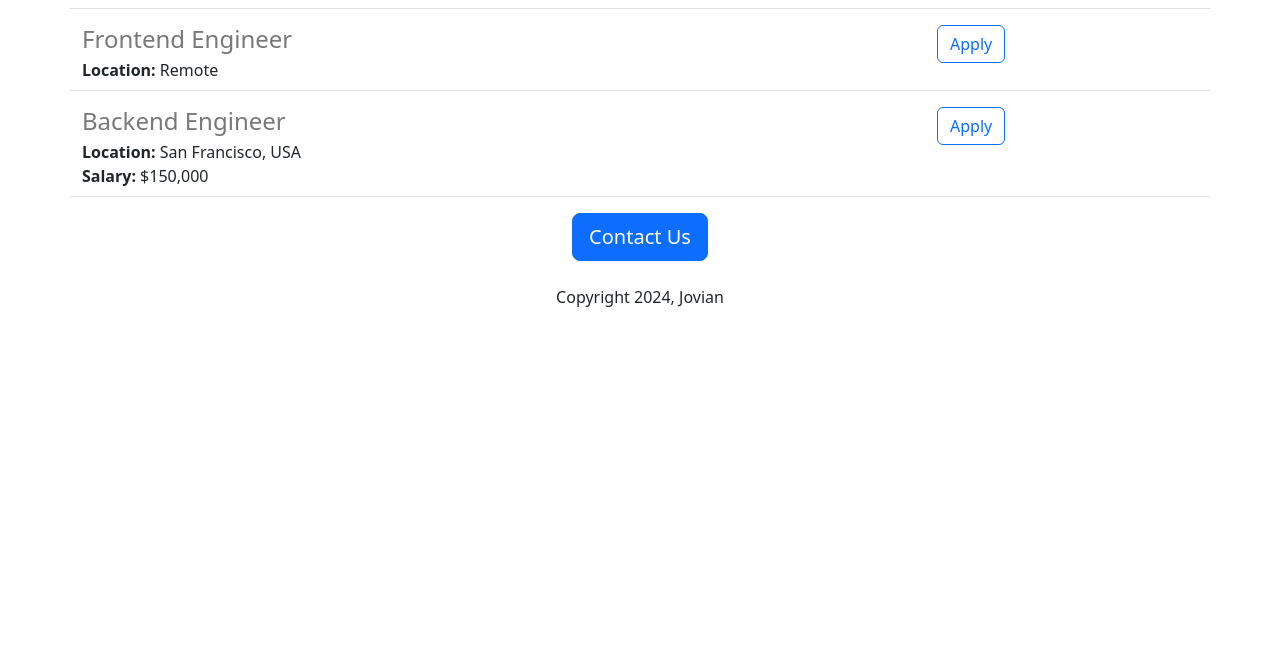
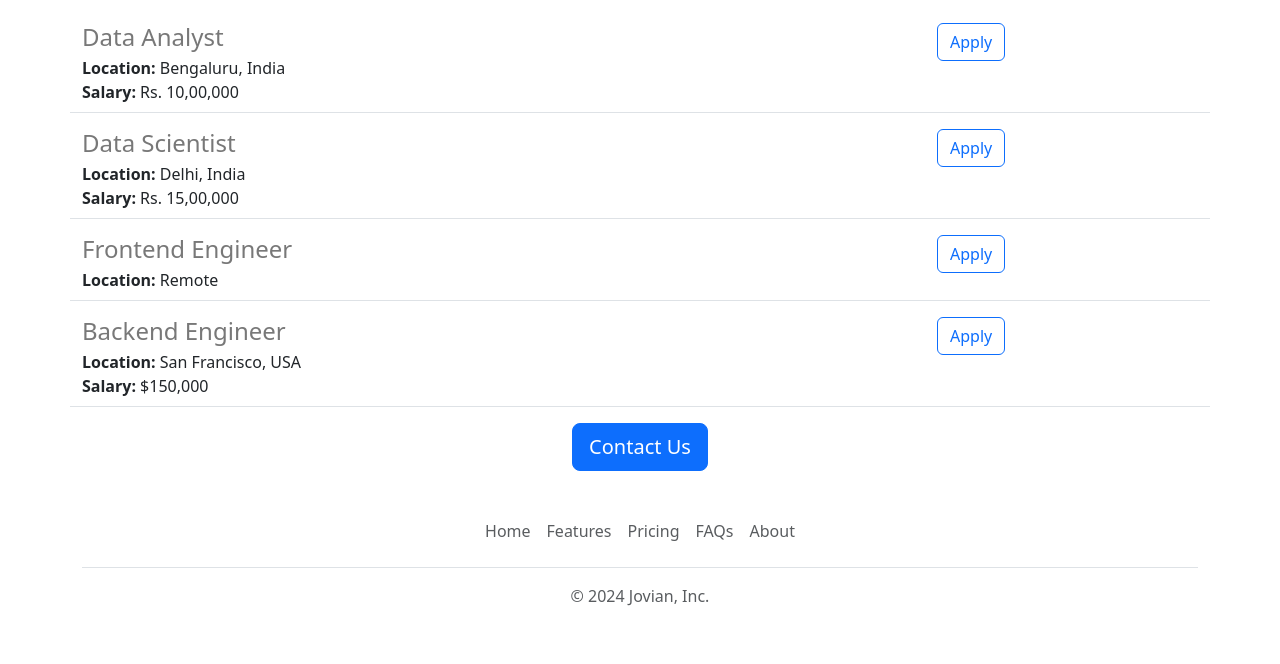
Before and after one commit to a-pernevan/flask-course, a Flask app: page / in a window 1280 px wide. Shown: the part 887-1551 px from the top of the page. Before the commit the page ends 1194 px from the top, so only its background shows below. Run offline with Flask 3, Linux system fonts and the light colour scheme.

Commit message:
functional and aestetic changes

```diff
--- /dev/null
+++ b/templates/footer.html
@@ -0,0 +1,12 @@
+<div class="container">
+  <footer class="py-3 my-4">
+    <ul class="nav justify-content-center border-bottom pb-3 mb-3">
+      <li class="nav-item"><a href="#" class="nav-link px-2 text-body-secondary">Home</a></li>
+      <li class="nav-item"><a href="#" class="nav-link px-2 text-body-secondary">Features</a></li>
+      <li class="nav-item"><a href="#" class="nav-link px-2 text-body-secondary">Pricing</a></li>
+      <li class="nav-item"><a href="#" class="nav-link px-2 text-body-secondary">FAQs</a></li>
+      <li class="nav-item"><a href="#" class="nav-link px-2 text-body-secondary">About</a></li>
+    </ul>
+    <p class="text-center text-body-secondary">© 2024 Jovian, Inc.</p>
+  </footer>
+</div>
--- a/templates/home.html
+++ b/templates/home.html
@@ -10,17 +10,25 @@
                 height: 360px;
                 width: 100%;
                 object-fit: cover;
+                margin-bottom: 16px;
             }
         </style>
     </head>
     <body>
+        {% include 'nav.html' %}
+        <img class="img-fluid" id="banner" src="static/banner.jpg", height="320">
         <div class="container">
             <h1 class="text-center mt-2 mb-4">{{company_name}} Careers</h1>
-            <img class="img-fluid" id="banner" src="static/banner.jpg", height="320">
-            <h2 class="text-center mt-2, mb-4">About Jovian</h2>
-            <p class="lead">
-                Lorem ipsum dolor sit amet, consectetur adipiscing elit, sed do eiusmod tempor incididunt ut labore et dolore magna aliqua. Ut enim ad minim veniam, quis nostrud exercitation ullamco laboris nisi ut aliquip ex ea commodo consequat. Duis aute irure dolor in reprehenderit in voluptate velit esse cillum dolore eu fugiat nulla pariatur. Excepteur sint occaecat cupidatat non proident, sunt in culpa qui officia deserunt mollit anim id est laborum.
-            </p>
+            <div class="row" style="margin-bottom:16px">
+                <div class="col-md-6">
+                    <p class="lead">
+                        Lorem ipsum dolor sit amet, consectetur adipiscing elit, sed do eiusmod tempor incididunt ut labore et dolore magna aliqua. Ut enim ad minim veniam, quis nostrud exercitation ullamco laboris nisi ut aliquip ex ea commodo consequat. Duis aute irure dolor in reprehenderit in voluptate velit esse cillum dolore eu fugiat nulla pariatur. Excepteur sint occaecat cupidatat non proident, sunt in culpa qui officia deserunt mollit anim id est laborum.
+                    </p>
+                </div>
+                <div class="d-none d-md-block col-md-6">
+                <img src="/static/people.jpg" style="height: 320px; border-radius:4px;">
+                </div>
+            </div>
             <h2 class="text-center mt-2, mb-4">Open Positions</h2>
             <div>
                 {% for job in jobs %}
@@ -28,9 +36,10 @@
                 {% endfor %}
             </div>
             <div class="text-center">
-                <button class="btn btn-primary btn-lg">Contact Us</button>
-                <p class="mt-4">Copyright 2024, Jovian</p>
+                <a href="mailto:apernevan@outlook.com?subject=Question%20about%20job%20openings&body=My%20name%3A%20%3Center%20name%3E%0D%0A%0D%0AMy%20Question%3A%20%3Center%20question%3E" class="btn btn-primary btn-lg">Contact Us</a>
+
             </div>
         </div>
+        {% include 'footer.html' %}
     </body>
 </html>
--- a/templates/jobitem.html
+++ b/templates/jobitem.html
@@ -11,6 +11,6 @@
         {% endif %}
     </div>
     <div class="col-3">
-        <button type="button" class="btn btn-outline-primary">Apply</button>
+        <a href="mailto:apernevan@outlook.com?subject=Application for {{job['title']}}" type="button" class="btn btn-outline-primary">Apply</a>
     </div>
 </div>
--- /dev/null
+++ b/templates/nav.html
@@ -0,0 +1,9 @@
+<nav class="navbar shadow-sm fixed-top bg-white">
+  <div class="container-fluid">
+    <a class="navbar-brand" href="#">
+      <img src="/static/logo.svg" alt="Logo" width="30" height="24" class="d-inline-block align-text-top">
+      Jovian
+    </a>
+  </div>
+</nav>
+<div style="height: 56px;"></div>
```
Also changed, not shown: static/logo.svg (added), 1 other file.
